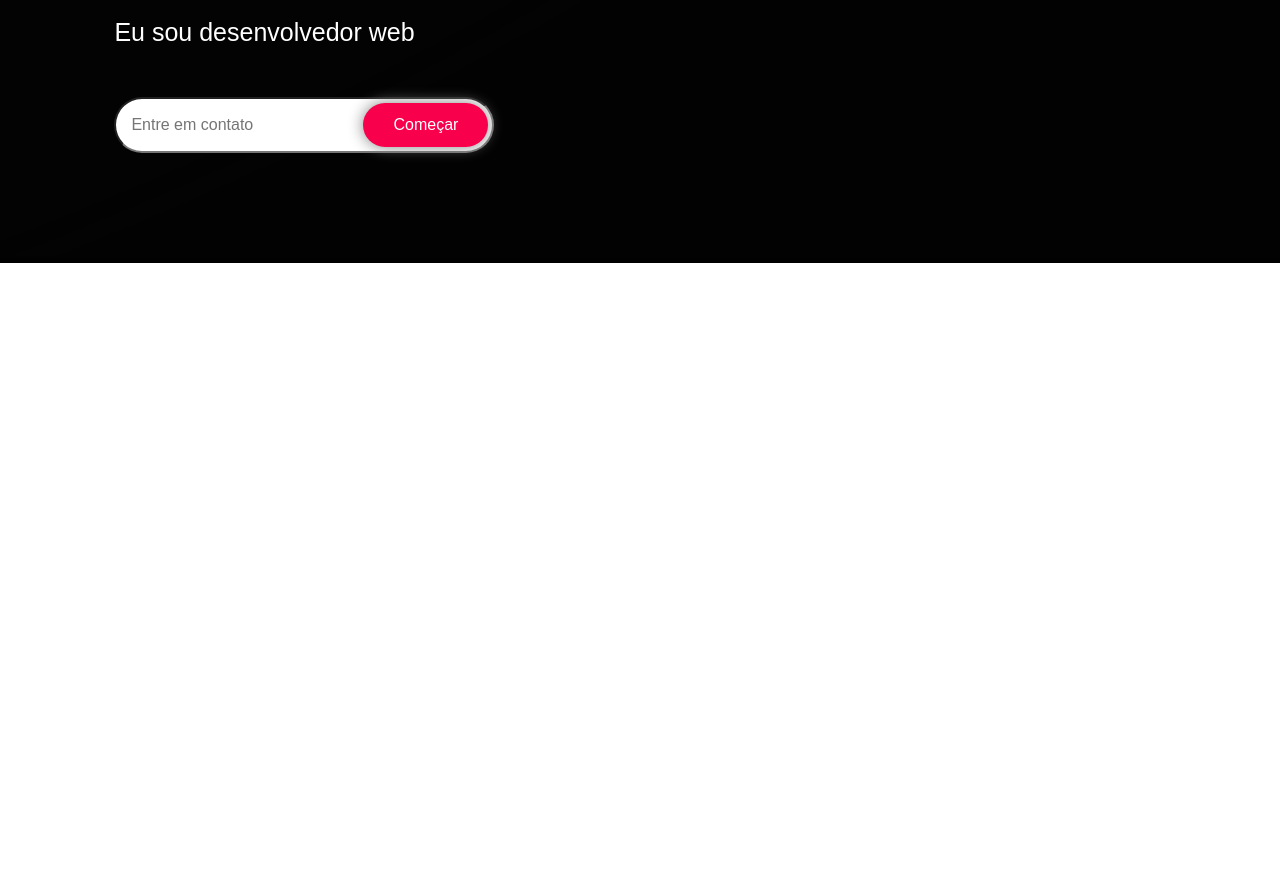
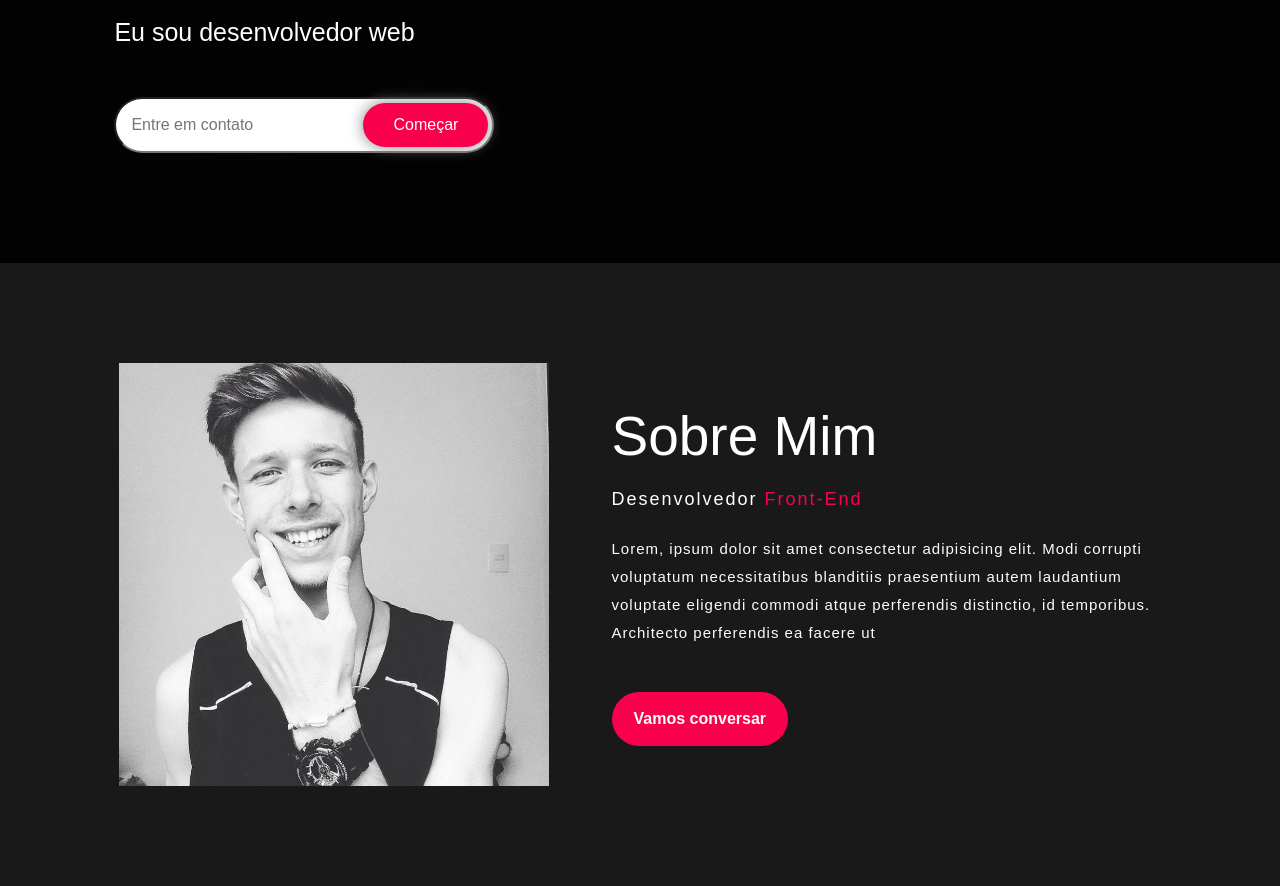
Before and after one commit to LeoSlepack/My_portfolio, a plain HTML site: page index.html in a window 1280 px wide. Shown: the part 537-1423 px from the top of the page. Before the commit the page ends 800 px from the top, so only its background shows below. Drawn offline with nearby package versions, Linux system fonts and the light colour scheme.

Commit message:
finished section about

```diff
--- a/css/style.css
+++ b/css/style.css
@@ -112,3 +112,68 @@ h3 {
     right: 6px;
     top: 6px;
 }
+
+/* BACGROUND SOBRE MIM */
+
+.background-sobre {
+    background-color: #191919;
+    width: 100%;
+    padding: 100px 0px;
+}
+
+.main-sobre {
+    display: flex;
+    align-items: center;
+    justify-content: space-around;
+    width: 1130px;
+    margin: 0 auto;
+}
+
+.background-sobre img {
+    width: 430px;
+    height: auto;
+}
+
+.text-sobre {
+    width: 550px;
+}
+
+.text-sobre h2 {
+    color: #fff;
+    font-size: 55px;
+    text-transform: capitalize;
+    margin-bottom: 20px;
+}
+
+.text-sobre h5 {
+    color: #fff;
+    letter-spacing: 2px;
+    font-size: 18px;
+    margin-bottom: 25px;
+    text-transform: capitalize;
+}
+
+.text-sobre p {
+    color: #fcfcfc;
+    letter-spacing: 1px;
+    line-height: 28px;
+    font-size: 15px;
+    margin-bottom: 45px;
+}
+
+.button-sobre {
+    background-color: #f9004d;
+    color: #fff;
+    text-transform: none;
+    border: 2px solid transparent;
+    font-weight: bold;
+    padding: 13px 20px;
+    border-radius: 30px;
+    transition: .4s;
+}
+
+.button-sobre:hover {
+    background-color: transparent;
+    border: 2px solid #f9004d;
+    cursor: pointer;
+}
--- a/index.html
+++ b/index.html
@@ -31,6 +31,7 @@
                 <li><a href="#">Contato</a></li>
             </ul>
         </nav>
+
         <!--MAIN-->
         <div class="container" id="main">
             <h4>Olá, meu nome é</h4>
@@ -44,5 +45,20 @@
             </div>
         </div>
     </div>
+
+    <!--BACKGROUND SOBRE MIM-->
+    <div class="container-fluid background-sobre">
+        <div class="container main-sobre">
+            <img src="imagens/25fe3358-ee46-4efb-8581-1b8d2a0fa58f.jpg" alt="Minha foto" class="img-fluid">
+            <div class="text-sobre">
+                <h2>Sobre Mim</h2>
+                <h5>Desenvolvedor <span>front-end</span></h5>
+                <p>Lorem, ipsum dolor sit amet consectetur adipisicing elit. Modi corrupti voluptatum necessitatibus blanditiis praesentium autem laudantium voluptate eligendi commodi atque perferendis distinctio, id temporibus. Architecto perferendis ea facere ut</p>
+                <button class="button-sobre" type="button">Vamos conversar</button>
+            </div>
+        </div>
+    </div>
+
+
 </body>
 </html>
```
Also changed, not shown: imagens/25fe3358-ee46-4efb-8581-1b8d2a0fa58f.jpg (added).
